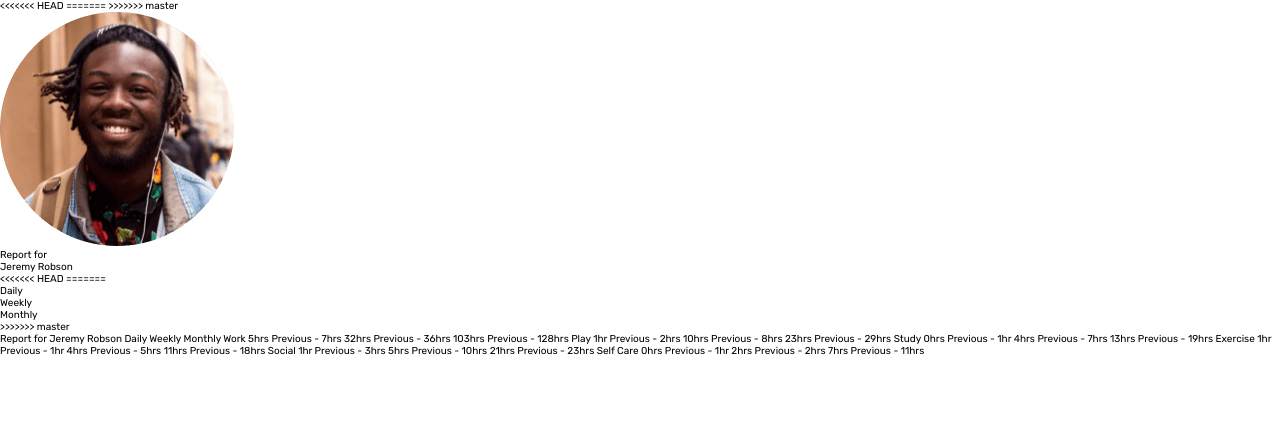
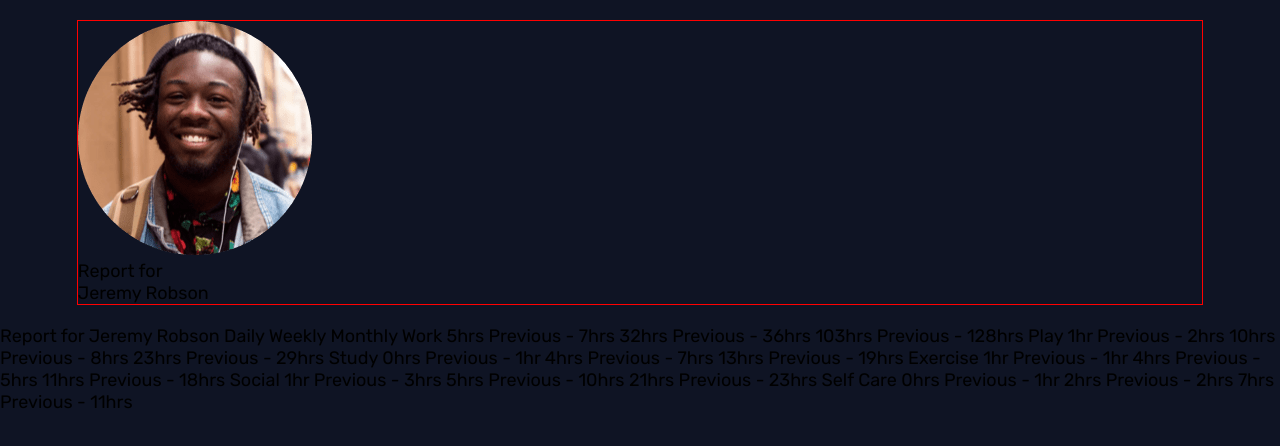
Before and after one commit to AlexanderWiklow/Time-Tracking-Dashboard, a plain HTML site: page index.html in a window 1280 px wide. Drawn offline with Linux system fonts and the light colour scheme.

Commit message:
add sass

```diff
--- a/index.html
+++ b/index.html
@@ -4,11 +4,7 @@
   <meta charset="UTF-8">
   <meta name="viewport" content="width=device-width, initial-scale=1.0"> <!-- displays site properly based on user's device -->
 
-<<<<<<< HEAD
-  <link rel="stylesheet" href="styles.css"/>
-=======
-  <link rel="stylesheet" href="styles/style.css"/>
->>>>>>> master
+  <link rel="stylesheet" href="/styles/styles.css"/>
   <link rel="icon" type="image/png" sizes="32x32" href="./images/favicon-32x32.png">
   <link rel="preconnect" href="https://fonts.googleapis.com">
 <link rel="preconnect" href="https://fonts.gstatic.com" crossorigin>
@@ -29,12 +25,6 @@
       </div>
 
       <div class="menu">
-<<<<<<< HEAD
-=======
-        <div class="meny-link">Daily</div>
-        <div class="meny-link">Weekly</div>
-        <div class="meny-link">Monthly</div>
->>>>>>> master
 
       </div>
 
--- a/styles/_main.scss
+++ b/styles/_main.scss
@@ -5,4 +5,5 @@ body {
 .container {
     border: 1px solid red;
     width: 88%;
+    margin: 2rem auto;
 }
--- a/styles/style.css
+++ /dev/null
@@ -1,18 +0,0 @@
-* {
-    margin: 0;
-    padding: 0;
-    -webkit-box-sizing: border-box;
-            box-sizing: border-box;
-  }
-
-  html {
-    font-size: 62.5%;
-  }
-
-  body {
-    font-family: 'Rubik', sans-serif;
-  }
-
-  /* body {
-    background-color: #0f1424;
-  } */
--- a/styles/styles.scss
+++ b/styles/styles.scss
@@ -14,20 +14,6 @@ $Desaturated-blue: hsl(235, 45%, 61%);
 $Pale-Blue: hsl(236, 100%, 87%);
 
 @import "general";
-<<<<<<< HEAD
-
-
-* {
-    margin: 0;
-    padding: 0;
-    box-sizing: border-box;
-}
-
-body {
-    font-family: 'Rubik', sans-serif;
-    font-size: 18px;
-}
-=======
 @import "main";
 
 
@@ -41,4 +27,3 @@ body {
 //     font-family: 'Rubik', sans-serif;
 //     font-size: 18px;
 // }
->>>>>>> master
```
Also changed, not shown: styles/styles.css (added), 2 other files.
